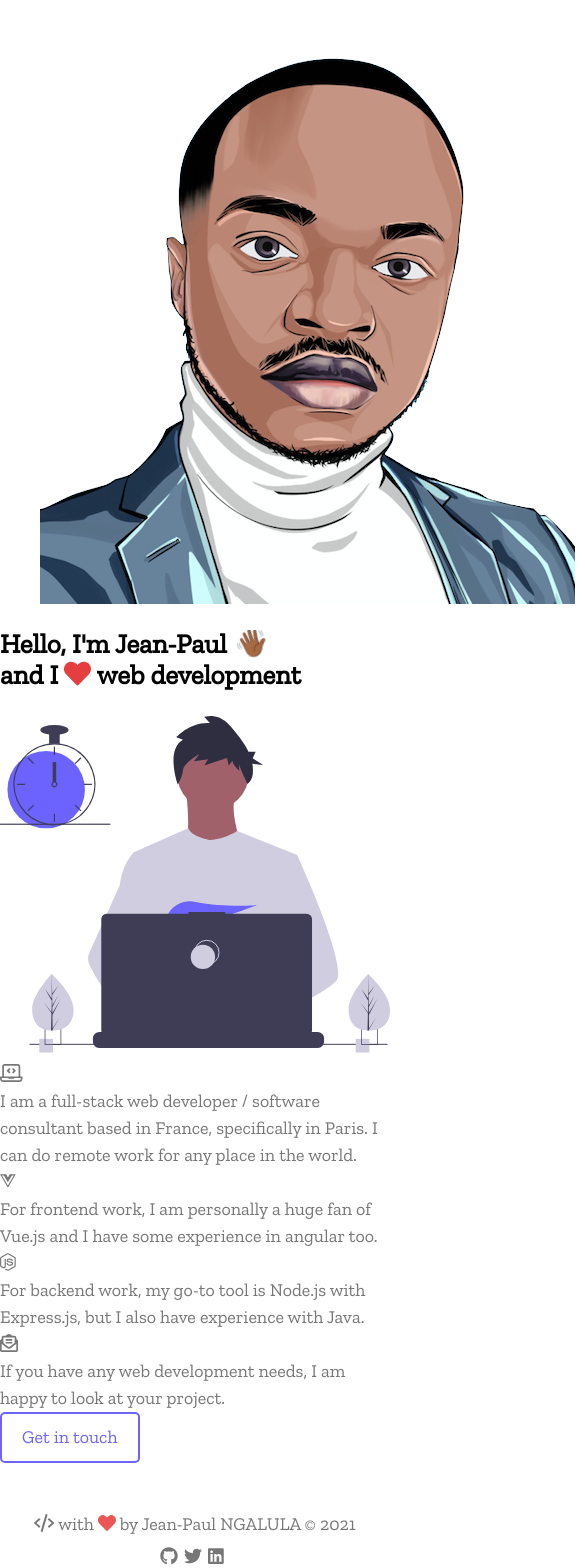
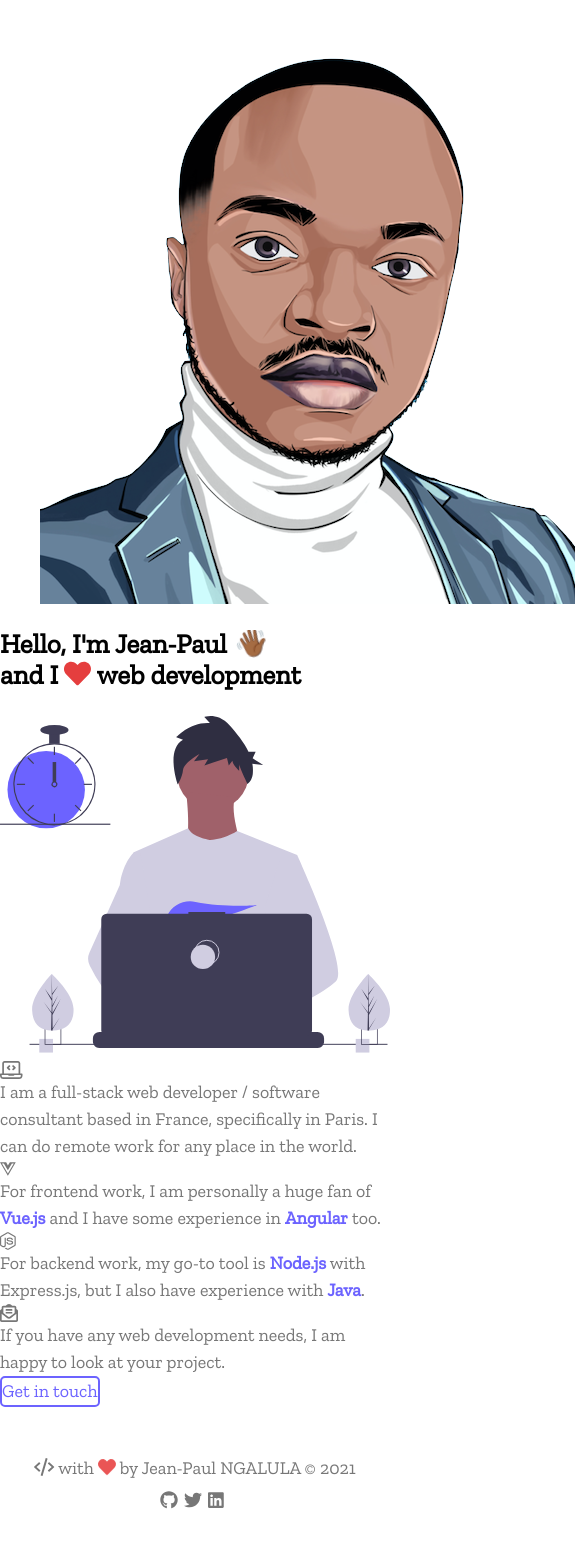
Before and after one commit to anyishxyi/mulume.dev, a Vue app: page /#/home in a window 390 px wide. Shown: the top 1568 px of the page, 585 px wide, since content can reach past the window. After the commit the page ends 1534 px from the top, so only its background shows below. Built offline with nearby package versions, Linux system fonts and the light colour scheme.

Commit message:
fix responsive for iphoneX

```diff
--- a/src/assets/styles/button.scss
+++ b/src/assets/styles/button.scss
@@ -106,7 +106,6 @@
   font: inherit;
   line-height: 1;
   border-radius: 5px;
-  padding: 10px 20px;
 }
 
 // h1 { font-weight: 400; }
--- a/src/assets/styles/laptops.scss
+++ b/src/assets/styles/laptops.scss
@@ -28,7 +28,7 @@
         color: var(--text-primary-color);
         outline: 0;
         margin-top: 5px;
-
+        padding: 10px 20px;
         svg {
           fill: var(--text-primary-color);
         }
@@ -106,6 +106,9 @@
   .inline-block {
     display: inline-block;
   }
+  .btn-pad {
+    padding: 10px 20px;
+  }
 
   /* Home Page */
   .w-content {
@@ -178,7 +181,6 @@
           margin-bottom: 2rem;
           margin-top: 1rem;
           a {
-            text-decoration: none;
             color: var(--color-theme-accent);
             svg {
               width: 18px;
--- a/src/assets/styles/phones.scss
+++ b/src/assets/styles/phones.scss
@@ -61,7 +61,7 @@
 				color: var(--text-primary-color);
 				outline: 0;
 				margin-top: 5px;
-
+				padding: 10px 20px;
 				svg {
 					fill: var(--text-primary-color);
 				}
@@ -114,6 +114,9 @@
 	.pt-10 {
 		padding-top: 10px;
 	}
+	.pb-5 {
+		padding-bottom: 5px;
+	}
 	.hidden {
 		display: none;
 	}
@@ -131,6 +134,10 @@
 		}
 	}
 
+	.btn-pad {
+		padding: 3px 7px;
+	}
+
 	/* Home Page */
 	.w-content {
 		width: 90%;
@@ -139,7 +146,7 @@
 		padding-top: 110px;
 		.coder {
 			margin: 0 auto;
-			width: 400px;
+			width: 90%;
 			height: 400px;
 			svg {
 				width: 100%;
@@ -160,12 +167,12 @@
 
 		.details {
 			.detail {
-				padding-top: 40px;
+				padding-top: 20px;
 				.icon-dev {
 					padding-right: 20px;
 					height: 65px;
 					svg {
-						width: 100%;
+						width: 40px;
 						height: 100%;
 					}
 				}
@@ -191,8 +198,6 @@
         }
       }
       .content {
-        // margin-left: 20px;
-        // width: 60%;
         p {
           margin-bottom: 2rem;
           margin-top: 1rem;
--- a/src/layout/components/Navbar.vue
+++ b/src/layout/components/Navbar.vue
@@ -26,7 +26,7 @@
         <svg v-else class="svg-theme-size mt-svg-theme" xmlns="http://www.w3.org/2000/svg" viewBox="0 0 24 24" fill="none" stroke="currentColor" stroke-width="2" stroke-linecap="round" stroke-linejoin="round"><path d="M21 12.79A9 9 0 1 1 11.21 3 7 7 0 0 0 21 12.79z"></path></svg>
       </button>
       <!-- <router-link :to="{path: '/home'}"><a class="link color-theme-accent hidden inline-block"> start </a></router-link> -->
-      <router-link :to="{path: '/contact'}"><button class="slide hidden">Get in touch</button></router-link>
+      <router-link :to="{path: '/contact'}"><button class="slide hidden btn-pad">Get in touch</button></router-link>
     </div>
   </div>
 </template>
--- a/src/pages/home/index.vue
+++ b/src/pages/home/index.vue
@@ -12,30 +12,30 @@
 		</div>
 		<div class="details text-normal-color">
 			<div class="detail flex-content">
-				<div class="icon-dev icon-centered w-85">
+				<div class="icon-dev flex icon-centered w-85">
 					<svg aria-hidden="true" focusable="false" data-prefix="far" data-icon="laptop-code" role="img" xmlns="http://www.w3.org/2000/svg" viewBox="0 0 640 512" class="icon text-5xl text-light-secondary transition duration-1000 ease-in-out svg-inline--fa fa-laptop-code fa-w-20"><path fill="currentColor" d="M624 352h-48V64c0-35.2-28.8-64-64-64H128C92.8 0 64 28.8 64 64v288H16c-8.8 0-16 7.2-16 16v48c0 52.8 43.2 96 96 96h448c52.8 0 96-43.2 96-96v-48c0-8.8-7.2-16-16-16zM112 64c0-8.67 7.33-16 16-16h384c8.67 0 16 7.33 16 16v288H112V64zm480 352c0 26.47-21.53 48-48 48H96c-26.47 0-48-21.53-48-48v-16h180.9c5.57 9.39 15.38 16 27.1 16h128c11.72 0 21.52-6.61 27.1-16H592v16zM277.66 261.65l11.31-11.31c6.25-6.25 6.25-16.38 0-22.63L253.25 192l35.71-35.72c6.25-6.25 6.25-16.38 0-22.63l-11.31-11.31c-6.25-6.25-16.38-6.25-22.63 0l-58.34 58.34c-6.25 6.25-6.25 16.38 0 22.63l58.34 58.34c6.25 6.25 16.39 6.25 22.64 0zm73.38-11.3l11.31 11.31c6.25 6.25 16.38 6.25 22.63 0l58.34-58.34c6.25-6.25 6.25-16.38 0-22.63l-58.34-58.34c-6.25-6.25-16.38-6.25-22.63 0l-11.31 11.31c-6.25 6.25-6.25 16.38 0 22.63L386.75 192l-35.71 35.72c-6.25 6.25-6.25 16.38 0 22.63z" class=""></path></svg>
 				</div>
-				<div class="pt-10">I am a full-stack web developer / software consultant based in France, specifically in Paris. I can do remote work for any place in the world.</div>
+				<div>I am a full-stack web developer / software consultant based in France, specifically in Paris. I can do remote work for any place in the world.</div>
 			</div>
 			<div class="detail flex-content">
-				<div class="icon-dev icon-centered w-65">
+				<div class="icon-dev flex icon-centered w-65">
 					<svg aria-hidden="true" focusable="false" data-prefix="fab" data-icon="vuejs" role="img" xmlns="http://www.w3.org/2000/svg" viewBox="0 0 448 512" class="icon text-5xl text-light-secondary transition duration-1000 ease-in-out svg-inline--fa fa-vuejs fa-w-14"><path fill="currentColor" d="M356.9 64.3H280l-56 88.6-48-88.6H0L224 448 448 64.3h-91.1zm-301.2 32h53.8L224 294.5 338.4 96.3h53.8L224 384.5 55.7 96.3z" class=""></path></svg>
 				</div>
-				<div class="pt-10">For frontend work, I am personally a huge fan of Vue.js and I have some experience in angular too.</div>
+				<div>For frontend work, I am personally a huge fan of <a href="https://vuejs.org/" class="color-theme-accent font-bold txt-deco-none border-b-2 transition duration-500 ease-in-out">Vue.js</a> and I have some experience in <a href="https://angular.io/" class="color-theme-accent font-bold txt-deco-none border-b-2 transition duration-500 ease-in-out">Angular</a> too.</div>
 			</div>
 			<div class="detail flex-content">
-				<div class="icon-dev icon-centered w-65">
+				<div class="icon-dev flex icon-centered w-65">
 					<svg aria-hidden="true" focusable="false" data-prefix="fab" data-icon="node-js" role="img" xmlns="http://www.w3.org/2000/svg" viewBox="0 0 448 512" class="icon text-5xl text-light-secondary transition duration-1000 ease-in-out svg-inline--fa fa-node-js fa-w-14"><path fill="currentColor" d="M224 508c-6.7 0-13.5-1.8-19.4-5.2l-61.7-36.5c-9.2-5.2-4.7-7-1.7-8 12.3-4.3 14.8-5.2 27.9-12.7 1.4-.8 3.2-.5 4.6.4l47.4 28.1c1.7 1 4.1 1 5.7 0l184.7-106.6c1.7-1 2.8-3 2.8-5V149.3c0-2.1-1.1-4-2.9-5.1L226.8 37.7c-1.7-1-4-1-5.7 0L36.6 144.3c-1.8 1-2.9 3-2.9 5.1v213.1c0 2 1.1 4 2.9 4.9l50.6 29.2c27.5 13.7 44.3-2.4 44.3-18.7V167.5c0-3 2.4-5.3 5.4-5.3h23.4c2.9 0 5.4 2.3 5.4 5.3V378c0 36.6-20 57.6-54.7 57.6-10.7 0-19.1 0-42.5-11.6l-48.4-27.9C8.1 389.2.7 376.3.7 362.4V149.3c0-13.8 7.4-26.8 19.4-33.7L204.6 9c11.7-6.6 27.2-6.6 38.8 0l184.7 106.7c12 6.9 19.4 19.8 19.4 33.7v213.1c0 13.8-7.4 26.7-19.4 33.7L243.4 502.8c-5.9 3.4-12.6 5.2-19.4 5.2zm149.1-210.1c0-39.9-27-50.5-83.7-58-57.4-7.6-63.2-11.5-63.2-24.9 0-11.1 4.9-25.9 47.4-25.9 37.9 0 51.9 8.2 57.7 33.8.5 2.4 2.7 4.2 5.2 4.2h24c1.5 0 2.9-.6 3.9-1.7s1.5-2.6 1.4-4.1c-3.7-44.1-33-64.6-92.2-64.6-52.7 0-84.1 22.2-84.1 59.5 0 40.4 31.3 51.6 81.8 56.6 60.5 5.9 65.2 14.8 65.2 26.7 0 20.6-16.6 29.4-55.5 29.4-48.9 0-59.6-12.3-63.2-36.6-.4-2.6-2.6-4.5-5.3-4.5h-23.9c-3 0-5.3 2.4-5.3 5.3 0 31.1 16.9 68.2 97.8 68.2 58.4-.1 92-23.2 92-63.4z" class=""></path></svg>
 				</div>
-				<div class="pt-10">For backend work, my go-to tool is Node.js with Express.js, but I also have experience with Java.</div>
+				<div>For backend work, my go-to tool is <a href="https://nodejs.org/en/" class="color-theme-accent font-bold txt-deco-none border-b-2 transition duration-500 ease-in-out">Node.js</a> with Express.js, but I also have experience with <a href="https://www.oracle.com/fr/java/" class="color-theme-accent font-bold txt-deco-none border-b-2 transition duration-500 ease-in-out">Java</a>.</div>
 			</div>
 			<div class="detail flex-content">
-				<div class="icon-dev icon-centered w-65">
+				<div class="icon-dev flex icon-centered w-65">
 					<svg aria-hidden="true" focusable="false" data-prefix="far" data-icon="envelope-open-text" role="img" xmlns="http://www.w3.org/2000/svg" viewBox="0 0 512 512" class="icon text-5xl text-light-secondary transition duration-1000 ease-in-out svg-inline--fa fa-envelope-open-text fa-w-16"><path fill="currentColor" d="M494.59 164.52c-1.52-1.26-13.86-11.2-30.59-24.66V96c0-26.51-21.49-48-48-48h-66.13C327.24 28.85 293.77 0 256 0c-37.65 0-70.9 28.63-93.85 48H96c-26.51 0-48 21.49-48 48v43.85c-16.81 13.52-29.15 23.46-30.48 24.56A48.002 48.002 0 0 0 0 201.48V464c0 26.51 21.49 48 48 48h416c26.51 0 48-21.49 48-48V201.51c0-14.31-6.38-27.88-17.41-36.99zM96 96h320v156.66c-36.26 29.32-78.69 63.67-86.59 69.95C311.25 337.12 279.6 368 256 368c-23.69 0-55.86-31.37-73.41-45.39-7.9-6.28-50.33-40.64-86.59-69.97V96zm368 362c0 3.31-2.69 6-6 6H54c-3.31 0-6-2.69-6-6V275.56c38.96 31.48 95.95 77.65 104.66 84.58C174.71 377.76 212.55 416 256 416c43.21 0 80.64-37.72 103.34-55.86 9-7.15 65.84-53.19 104.66-84.56V458zM176 192h160c8.84 0 16-7.16 16-16v-16c0-8.84-7.16-16-16-16H176c-8.84 0-16 7.16-16 16v16c0 8.84 7.16 16 16 16zm176 64v-16c0-8.84-7.16-16-16-16H176c-8.84 0-16 7.16-16 16v16c0 8.84 7.16 16 16 16h160c8.84 0 16-7.16 16-16z" class=""></path></svg>
 				</div>
-				<div class="pt-10">
-					<div>If you have any web development needs, I am happy to look at your project.</div>
-					<router-link :to="{path: '/contact'}"><button class="slide">Get in touch</button></router-link>
+				<div>
+					<div class="pb-5">If you have any web development needs, I am happy to look at your project.</div>
+					<router-link :to="{path: '/contact'}"><button class="slide btn-pad">Get in touch</button></router-link>
 				</div>
 			</div>
 		</div>
```
